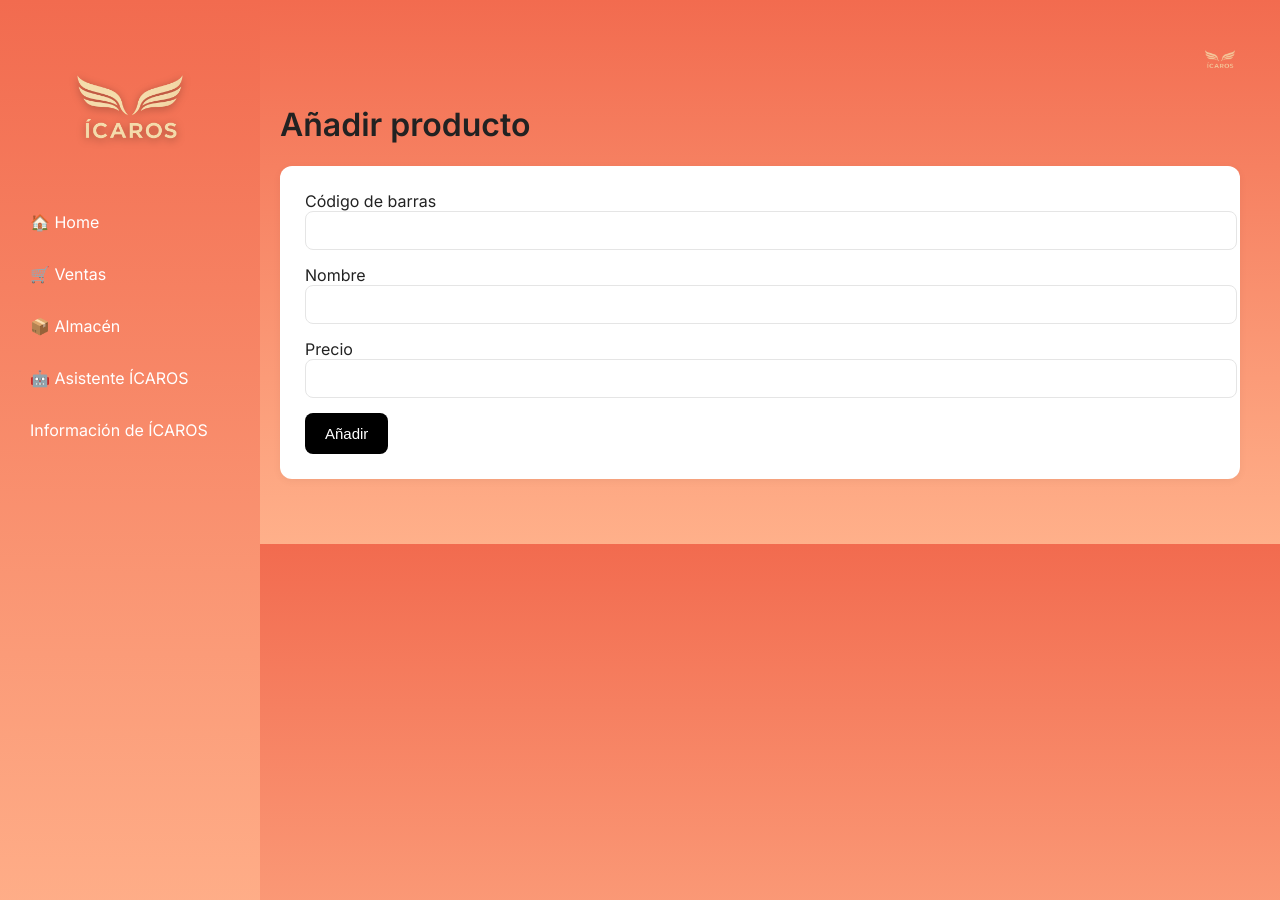
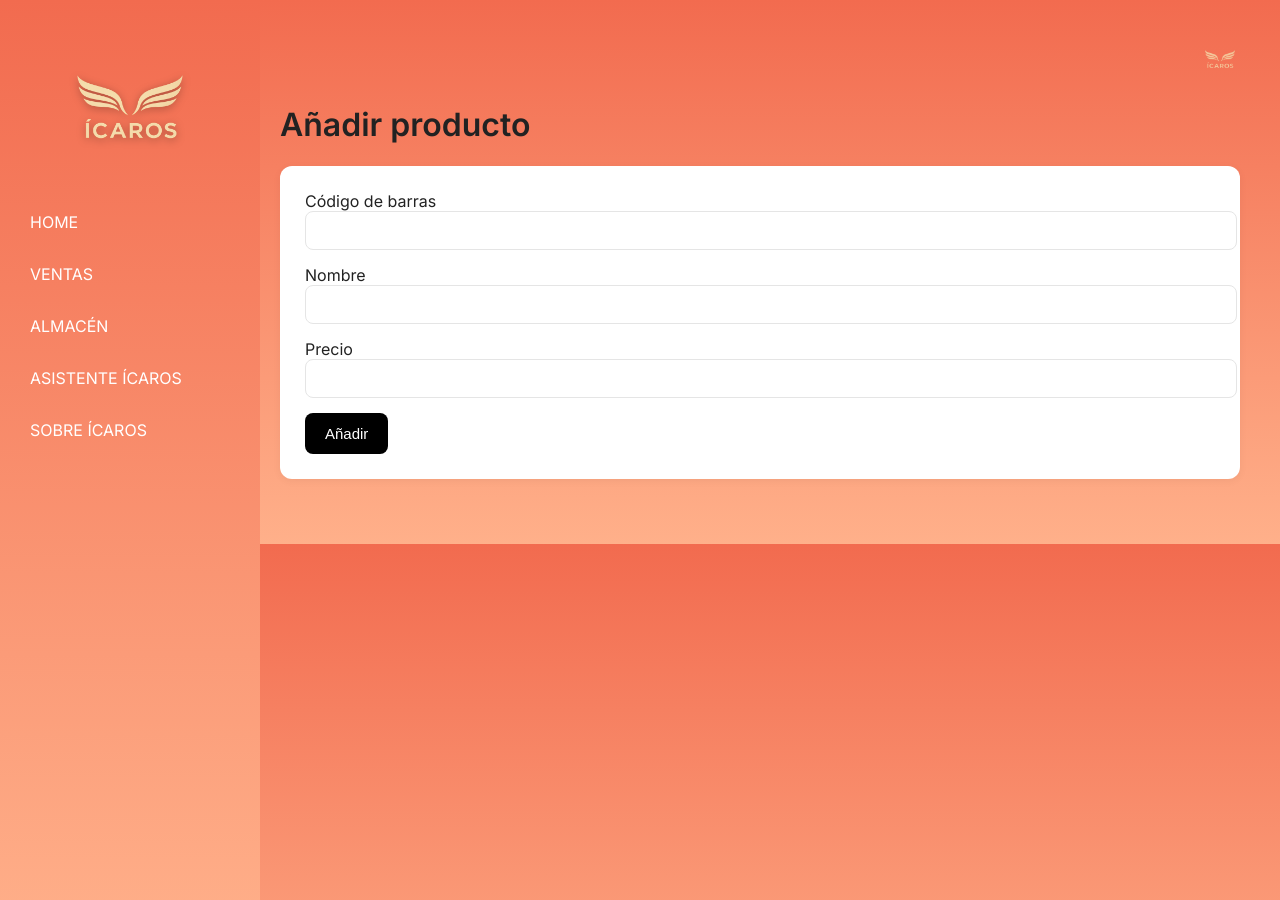
Before and after one commit to david-code711/icaro-pos, a Flask app: page /add in a window 1280 px wide. Run offline with Flask 3, Linux system fonts and the light colour scheme.

Commit message:
base.html

```diff
--- a/templates/base.html
+++ b/templates/base.html
@@ -21,11 +21,11 @@
                  style="width:140px; display:block; margin:auto; margin-bottom:20px;">
         </h2>
         <nav>
-            <a href="/" class="nav-item">🏠 Home</a>
-            <a href="/ventas" class="nav-item">🛒 Ventas</a>
-            <a href="/almacen" class="nav-item">📦 Almacén</a>
-            <a href="/chat" class="nav-item">🤖 Asistente ÍCAROS</a>
-            <a href="/empresa" class="nav-item">Información de ÍCAROS</a>
+            <a href="/" class="nav-item">HOME</a>
+            <a href="/ventas" class="nav-item">VENTAS</a>
+            <a href="/almacen" class="nav-item">ALMACÉN</a>
+            <a href="/chat" class="nav-item">ASISTENTE ÍCAROS</a>
+            <a href="/empresa" class="nav-item">SOBRE ÍCAROS</a>
         </nav>
     </aside>
 
```
